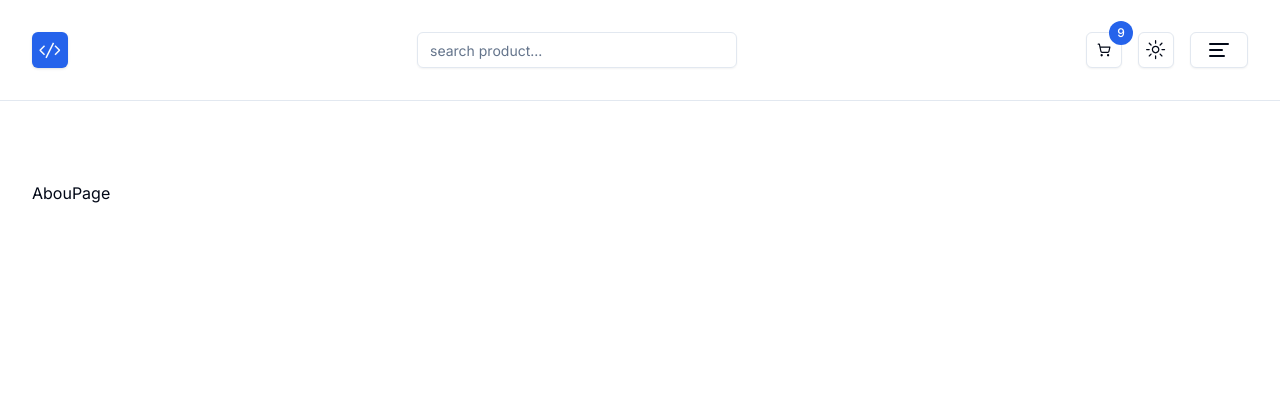
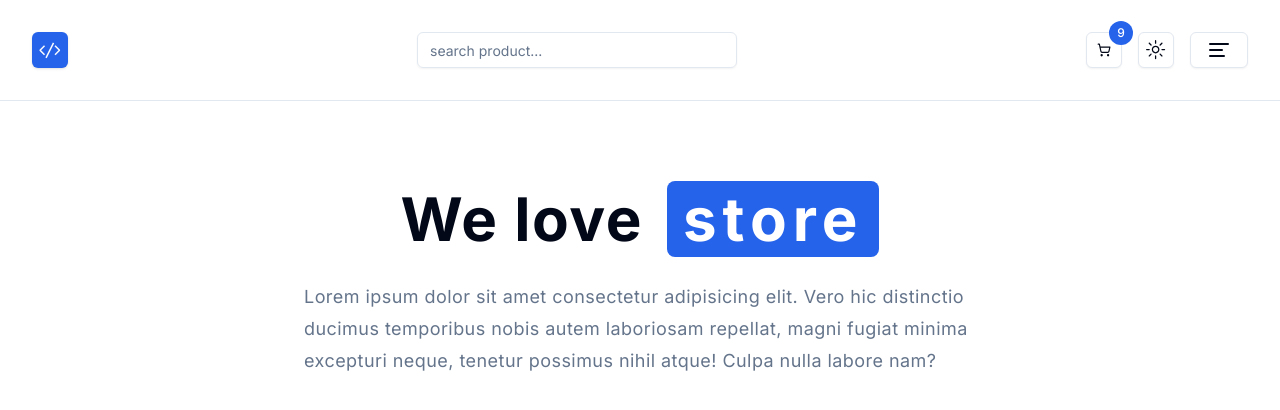
Before and after one commit to Gerardusdavidbayuaji/Lapaku, a Next.js app: page /about in a window 1280 px wide. Shown: the top 410 px of the page. Built offline with nearby package versions, Linux system fonts and the light colour scheme.

Commit message:
feat: update components

```diff
--- a/app/about/page.tsx
+++ b/app/about/page.tsx
@@ -1,5 +1,19 @@
 function AboutPage() {
-  return <div>AbouPage</div>;
+  return (
+    <section>
+      <h1 className="flex flex-wrap gap-2 sm:gap-x-6 items-center justify-center text-4xl font-bold leading-none tracking-wide sm:text-6xl">
+        We love
+        <span className="bg-primary py-2 px-4 rounded-lg tracking-widest text-white">
+          store
+        </span>
+      </h1>
+      <p className="mt-6 text-lg tracking-wide leading-8 max-w-2xl mx-auto text-muted-foreground">
+        Lorem ipsum dolor sit amet consectetur adipisicing elit. Vero hic
+        distinctio ducimus temporibus nobis autem laboriosam repellat, magni
+        fugiat minima excepturi neque, tenetur possimus nihil atque! Culpa nulla
+        labore nam?
+      </p>
+    </section>
+  );
 }
-
 export default AboutPage;
--- a/app/page.tsx
+++ b/app/page.tsx
@@ -1,14 +1,16 @@
+import LoadingContainer from "@/components/global/LoadingContainer";
 import FeaturedProducts from "@/components/home/FeaturedProducts";
 import Hero from "@/components/home/Hero";
-import React from "react";
+import { Suspense } from "react";
 
-function HomePage() {
+function HomPage() {
   return (
     <>
       <Hero />
-      <FeaturedProducts />
+      <Suspense fallback={<LoadingContainer />}>
+        <FeaturedProducts />
+      </Suspense>
     </>
   );
 }
-
-export default HomePage;
+export default HomPage;
--- a/components/global/LoadingContainer.tsx
+++ b/components/global/LoadingContainer.tsx
@@ -1,7 +1,25 @@
-import React from "react";
+import { Skeleton } from "@/components/ui/skeleton";
+import { Card, CardContent } from "@/components/ui/card";
 
 function LoadingContainer() {
-  return <div>LoadingContainer</div>;
+  return (
+    <div className="pt-12 grid gap-4 md:grid-cols-2 lg:grid-cols-3">
+      <LoadingProduct />
+      <LoadingProduct />
+      <LoadingProduct />
+    </div>
+  );
 }
 
+function LoadingProduct() {
+  return (
+    <Card>
+      <CardContent className="p-4">
+        <Skeleton className="h-48 w-full" />
+        <Skeleton className="h-4 w-3/4 mt-4" />
+        <Skeleton className="h-4 w-1/4 mt-4" />
+      </CardContent>
+    </Card>
+  );
+}
 export default LoadingContainer;
```
